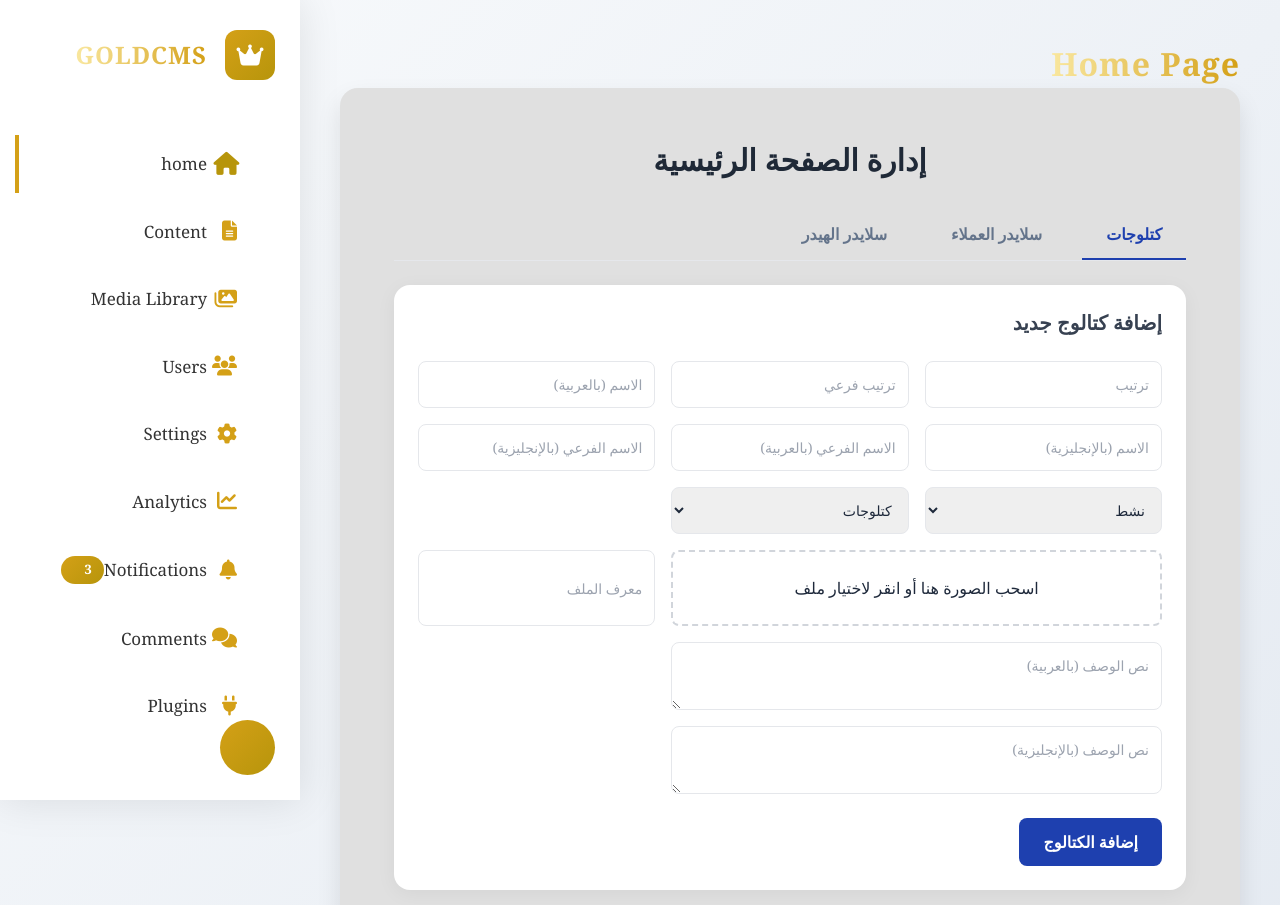
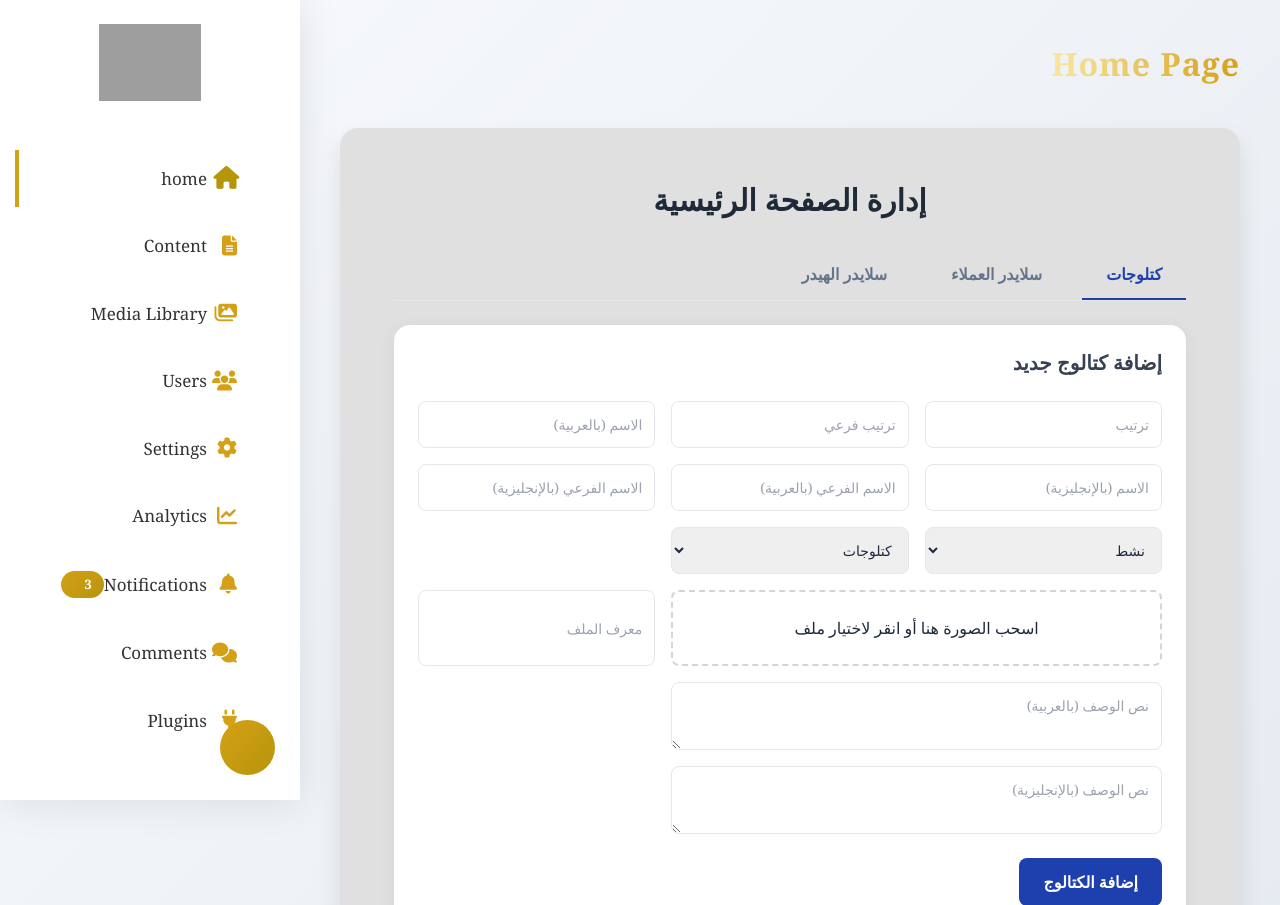
Before and after one commit to alfagolden/phpalfagolden.com, a PHP site: page /converter/system/managment/sidebar.php in a window 1280 px wide. Shown: the top 905 px of the page. Run offline with PHP 8.4, Linux system fonts and the light colour scheme; data that the repository does not hold is empty; some libraries are stand-ins or nearby versions; grey boxes are pictures that could not be loaded.

Commit message:
autosync: 2025-10-03T14:23:55Z

```diff
--- a/system/managment/sidebar.php
+++ b/system/managment/sidebar.php
@@ -245,15 +245,11 @@ if (!file_exists($page_file)) {
             transition: var(--transition);
         }
         .header {
-    display: flex;
-    justify-content: flex-start; /* يخلي العنوان يبدأ من الشمال */
-    align-items: center;
-    gap: 20px;
-}
-.page-title {
-    text-align: left;
-}
-
+            display: flex;
+            justify-content: space-between;
+            align-items: center;
+            margin-bottom: 40px;
+        }
         .page-title {
             font-size: 32px;
             font-weight: 700;
@@ -305,13 +301,9 @@ if (!file_exists($page_file)) {
 </head>
 <body>
     <div class="sidebar">
-        <div class="sidebar-header">
-            <div class="logo">
-                <div class="logo-icon">
-                    <i class="fas fa-crown"></i>
-                </div>
-                <div class="logo-text"><?php echo htmlspecialchars($site_title); ?></div>
-            </div>
+        <div class="sidebar-header container" style="display: flex; justify-content: center; align-items: center;width: 50%;">
+        <img src="logo.png" alt="logo" class="logo-img" style="width: 100%;">
+
         </div>
         <ul class="nav-links">
             <?php foreach ($nav_items as $item): ?>
```
